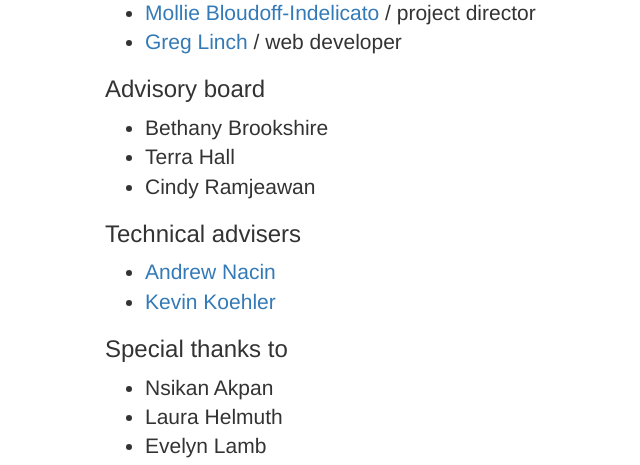
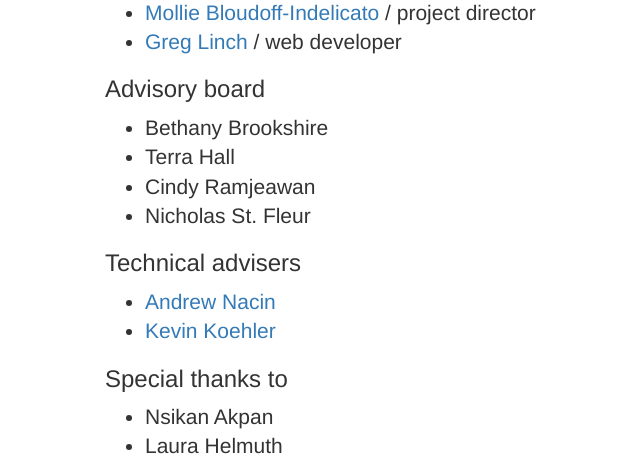
Before and after one commit to greglinch/sourcelist, a Django app: page /about in a window 1280 px wide. Shown: the part 1807-2272 px from the top of the page, without its empty margins (22-662 px from the left). Run offline with Django 3.2, Linux system fonts and the light colour scheme; some libraries are stand-ins or nearby versions.

Commit message:
update advisory board

```diff
--- a/templates/about.html
+++ b/templates/about.html
@@ -36,6 +36,7 @@
 			<li>Bethany Brookshire</li>
 			<li>Terra Hall</li>
 			<li>Cindy Ramjeawan</li>
+			<li>Nicholas St. Fleur</li>
 		</ul>
 
 	<h3>Technical advisers</h3>
```
